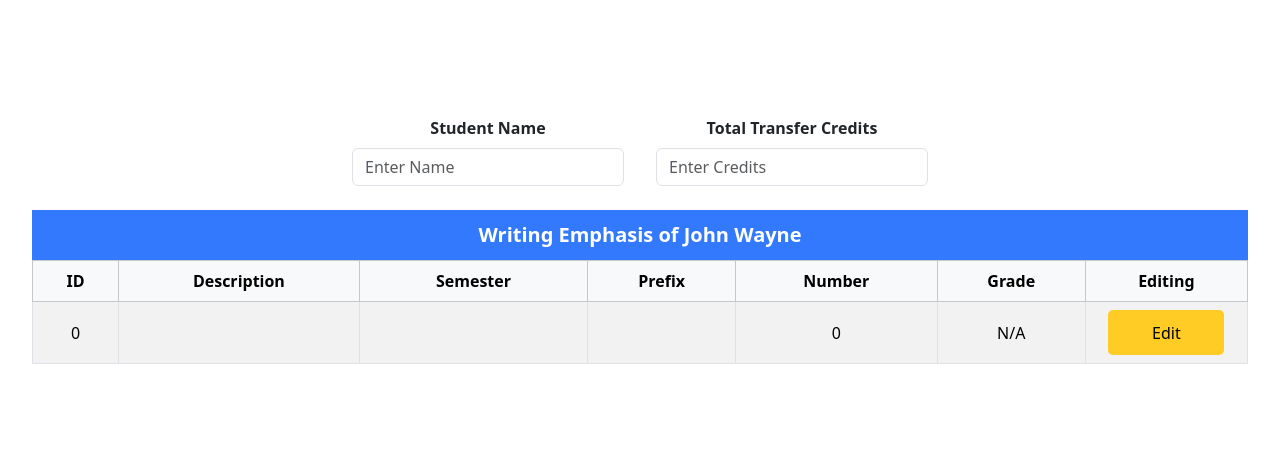
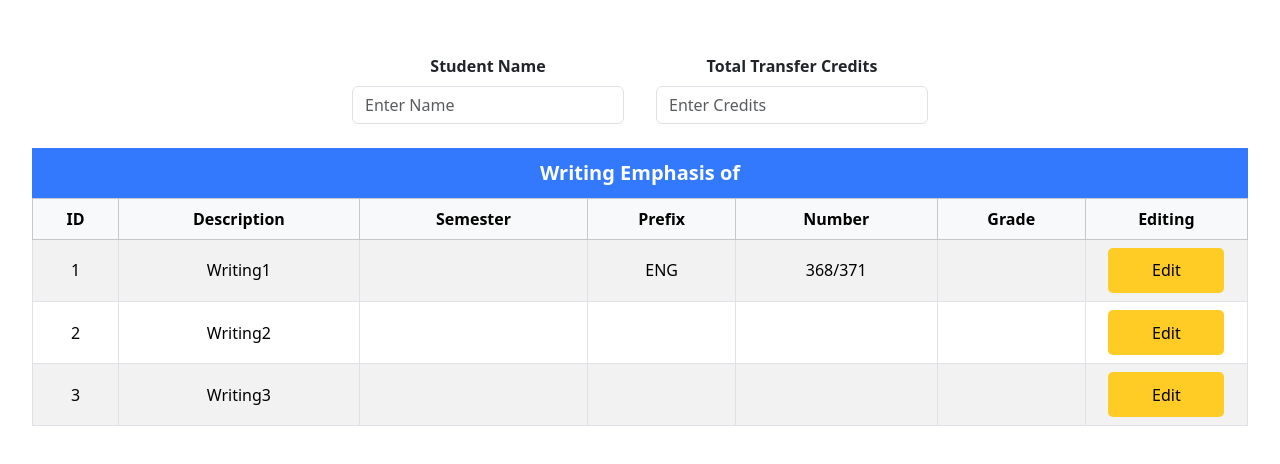
Before and after one commit to AlexPham0209/project-3, a React (Vite) app: page / in a window 1280 px wide. Shown: the part 160-624 px from the top of the page. Built offline with nearby package versions, Linux system fonts and the light colour scheme.

Commit message:
Changed number of courses depending on enter

```diff
--- a/src/App.jsx
+++ b/src/App.jsx
@@ -9,13 +9,10 @@ function App() {
   const [name, setName] = useState('');
   const [credits, setCredits] = useState(0);
 
-  console.log(name);
-  console.log(credits);
-
   return (
     <div>
       <Prompt setName={setName} setCredits={setCredits}></Prompt>
-      <CourseTable></CourseTable>
+      <CourseTable name={name} credits={credits}></CourseTable>
     </div>
   )
 }
--- a/src/CourseRow.jsx
+++ b/src/CourseRow.jsx
@@ -3,7 +3,7 @@ import "bootstrap/dist/css/bootstrap.css";
 import { useEffect, useState } from "react";
 import './App.css'
 
-export default function CourseRow({id=0, description='', semester='', prefix='', number=0, grade='N/A'}) {
+export default function CourseRow({id=0, description='', semester='', prefix='', number='', grade=''}) {
     return (
         <tr>
             <td className="column">{id}</td>
--- a/src/CourseTable.jsx
+++ b/src/CourseTable.jsx
@@ -4,10 +4,25 @@ import { useEffect, useState } from "react";
 import './App.css'
 import CourseRow from "./CourseRow";
 
-export default function CourseTable({credits}) {
+export default function CourseTable({name, credits}) {
+    let numberOfCourses = 0;
+
+    if (credits < 40)
+        numberOfCourses = 3;
+    else if (credits < 70)
+        numberOfCourses = 2;
+    else
+        numberOfCourses = 1;
+
+    let rows = Array.from({ length: numberOfCourses }, (_, i) =>
+        <CourseRow id={i + 1} description={`Writing${i + 1}`}></CourseRow>
+    );
+
+    rows[0] = <CourseRow id={1} prefix={'ENG'} number={'368/371'} description={`Writing${1}` }></CourseRow>;
+
     return (
     <div className="course-table">
-        <div className="title">Writing Emphasis of John Wayne</div>
+        <div className="title">Writing Emphasis of {name}</div>
         <Table bordered responsive striped hover style={{width: "100%"}}>
             <thead className="table-light" style={{backgroundColor: "rgb(240, 223, 223)", color: "white"}}>
                 <tr>
@@ -22,7 +37,7 @@ export default function CourseTable({credits}) {
             </thead>
 
             <tbody>
-                <CourseRow></CourseRow>
+                {rows}
             </tbody>
         </Table>
     </div>
--- a/src/Prompt.jsx
+++ b/src/Prompt.jsx
@@ -8,6 +8,9 @@ export default function Prompt({setName, setCredits}) {
 
         setName(name.value);
         setCredits(Number(credits.value));
+
+        // name.value = '';
+        // credits.value = '';
     }
 
     return (
```
